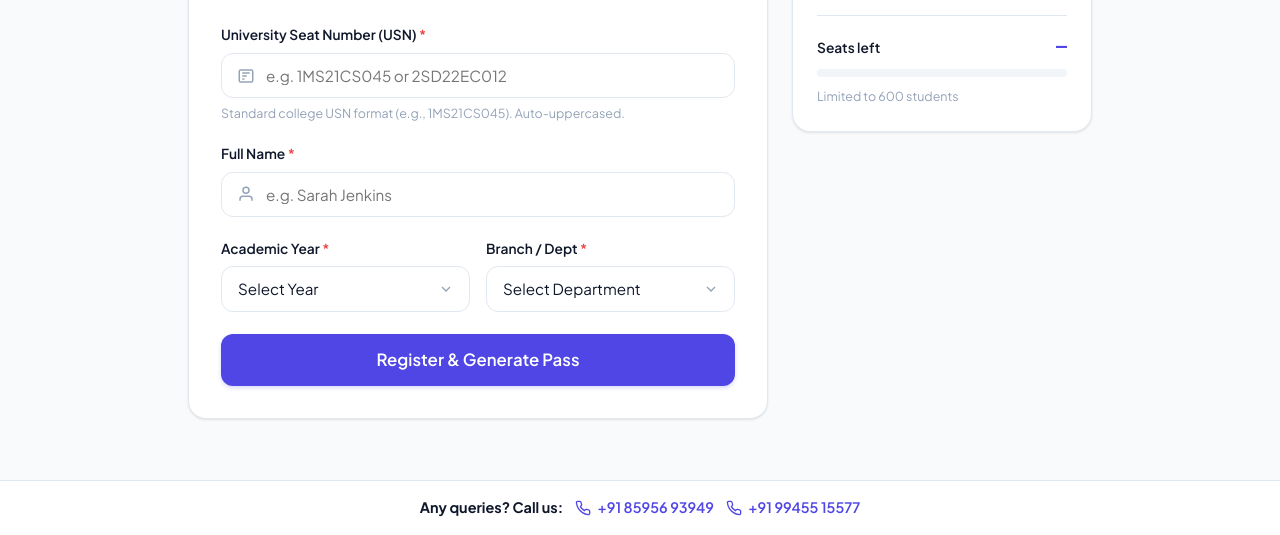
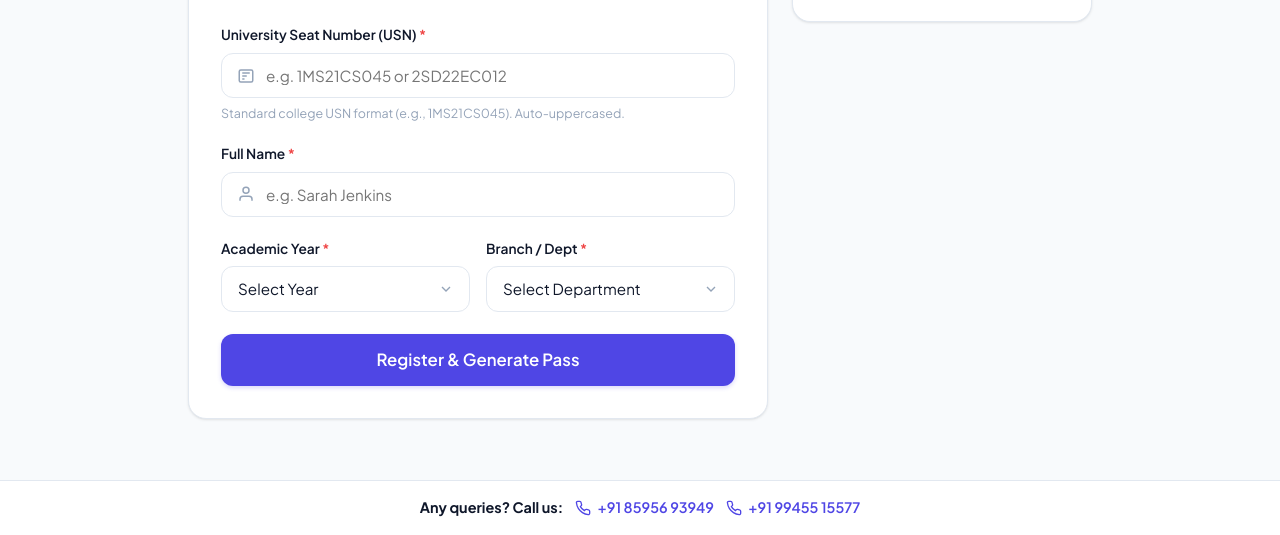
Before and after one commit to predator4248/pankh, a website with bundled scripts: page index.html in a window 1280 px wide. Shown: the part 265-800 px from the top of the page. Built offline with nearby package versions, Linux system fonts and the light colour scheme; no server answers.

Commit message:
Hide the seats-left count from the registration page
The 600 cap is still enforced; only the public count is removed.

Co-Authored-By: Claude Opus 5.5 <noreply@anthropic.com>

```diff
--- a/app.js
+++ b/app.js
@@ -623,7 +623,7 @@ function setupNavigation() {
 }
 
 /* ==========================================================================
-   REGISTRATION COUNTDOWN, SEATS LEFT & CLOSED STATE
+   REGISTRATION COUNTDOWN & CLOSED STATE
    ========================================================================== */
 let registrationCount = null; // null until the first count arrives
 
@@ -648,21 +648,6 @@ function updateRegistrationAvailability() {
     document.getElementById("registration-closed-title").textContent = "All seats are taken";
     document.getElementById("registration-closed-message").textContent =
       `All ${MAX_REGISTRATIONS} seats have been filled, so registrations are now closed.`;
-  }
-
-  // Seats-left panel
-  const seatsLeftEl = document.getElementById("seats-left");
-  const captionEl = document.getElementById("seats-caption");
-  const fillEl = document.getElementById("seats-bar-fill");
-  if (registrationCount === null) {
-    seatsLeftEl.textContent = "—";
-    captionEl.textContent = `Limited to ${MAX_REGISTRATIONS} students`;
-    fillEl.style.width = "0%";
-  } else {
-    const taken = Math.min(registrationCount, MAX_REGISTRATIONS);
-    seatsLeftEl.textContent = String(MAX_REGISTRATIONS - taken);
-    captionEl.textContent = `${taken} of ${MAX_REGISTRATIONS} registered`;
-    fillEl.style.width = `${(taken / MAX_REGISTRATIONS) * 100}%`;
   }
 
   document.getElementById("registration-countdown").classList.toggle("is-closed", !!reason);
--- a/index.html
+++ b/index.html
@@ -329,7 +329,7 @@
 
       </div>
 
-      <!-- Registration countdown & seats left (right column on desktop, top on mobile) -->
+      <!-- Registration countdown (right column on desktop, top on mobile) -->
       <aside class="card countdown-card" id="registration-countdown">
         <div class="countdown-label" id="countdown-label">Registration closes in</div>
         <div class="countdown-grid">
@@ -351,15 +351,6 @@
           </div>
         </div>
         <p class="countdown-deadline">Deadline: <strong>30 Nov, 11:59 PM</strong></p>
-
-        <div class="seats-block">
-          <div class="seats-row">
-            <span>Seats left</span>
-            <strong id="seats-left">—</strong>
-          </div>
-          <div class="seats-bar"><div class="seats-bar-fill" id="seats-bar-fill"></div></div>
-          <span class="seats-caption" id="seats-caption">Limited to 600 students</span>
-        </div>
       </aside>
       </div>
     </section>
--- a/style.css
+++ b/style.css
@@ -1907,7 +1907,7 @@ tr.row-year-4 td {
 }
 
 /* ==========================================================================
-   REGISTRATION COUNTDOWN & SEATS LEFT
+   REGISTRATION COUNTDOWN
    ========================================================================== */
 .register-layout {
   display: grid;
@@ -1976,64 +1976,17 @@ tr.row-year-4 td {
   margin: 0.85rem 0 0;
 }
 
-.seats-block {
-  margin-top: 1.1rem;
-  padding-top: 1.1rem;
-  border-top: 1px solid var(--border-color);
-}
-
-.seats-row {
-  display: flex;
-  justify-content: space-between;
-  align-items: baseline;
-  font-size: 0.86rem;
-  font-weight: 600;
-  color: var(--text-primary);
-}
-
-.seats-row strong {
-  font-family: var(--font-mono);
-  font-size: 1.15rem;
-  color: var(--primary);
-}
-
-.seats-bar {
-  height: 8px;
-  background: var(--bg-surface);
-  border-radius: var(--radius-full);
-  overflow: hidden;
-  margin: 0.5rem 0 0.4rem;
-}
-
-.seats-bar-fill {
-  height: 100%;
-  width: 0%;
-  background: var(--primary);
-  border-radius: inherit;
-  transition: width var(--transition-base);
-}
-
-.seats-caption {
-  font-size: 0.78rem;
-  color: var(--text-muted);
-}
-
 /* Closed state: muted red accents */
 .countdown-card.is-closed {
   border-top-color: var(--danger);
 }
 
-.countdown-card.is-closed .countdown-label,
-.countdown-card.is-closed .seats-row strong {
+.countdown-card.is-closed .countdown-label {
   color: var(--danger-dark);
 }
 
 .countdown-card.is-closed .countdown-unit {
   background: var(--danger-light);
-}
-
-.countdown-card.is-closed .seats-bar-fill {
-  background: var(--danger);
 }
 
 .registration-closed-notice {
```
